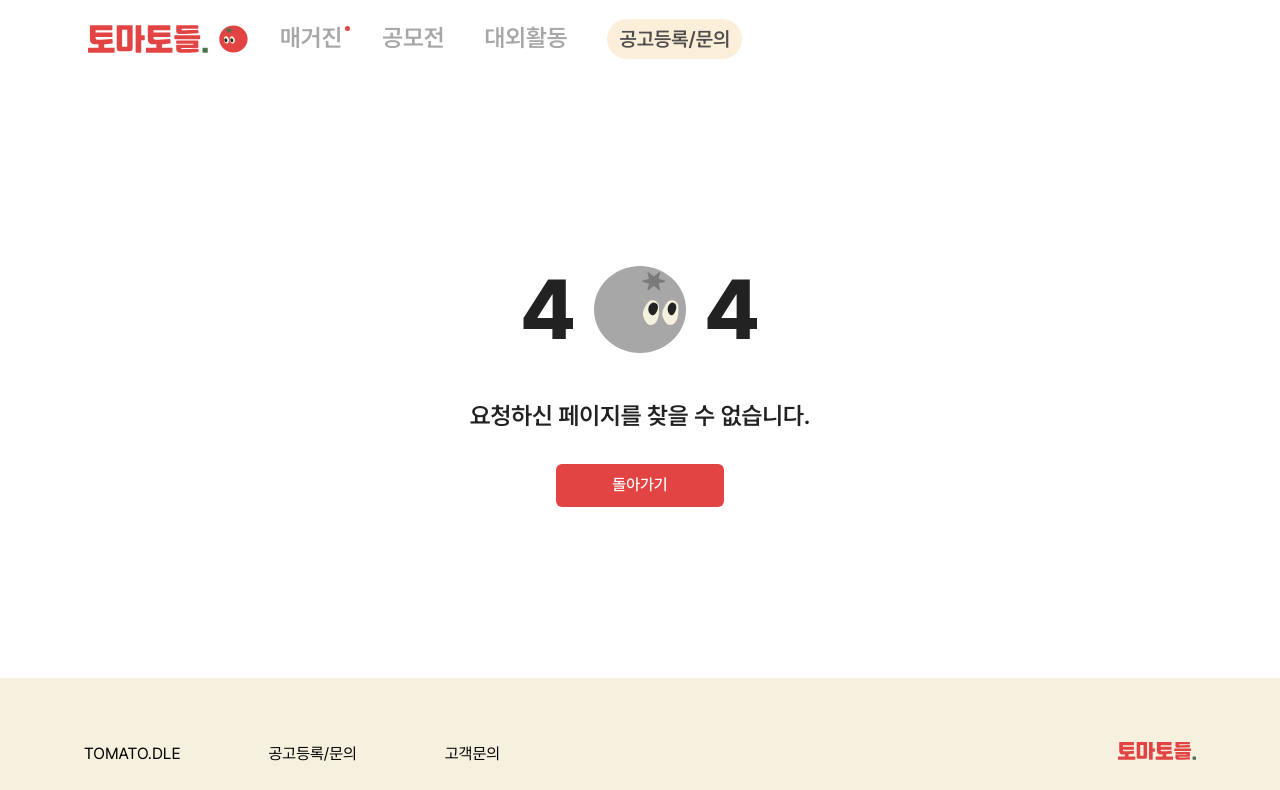
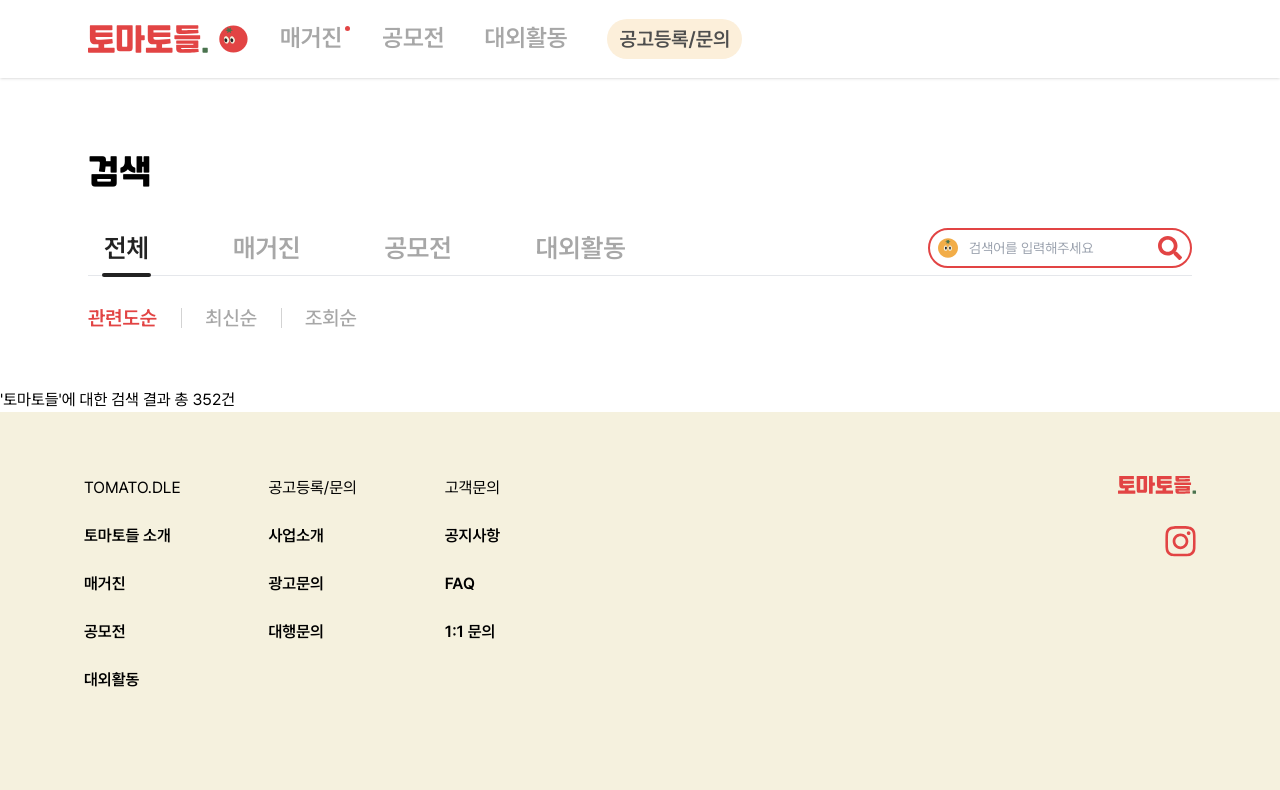
Before and after one commit to hminah0215/tomatoes, a Next.js app: page /search in a window 1280 px wide. Before the commit this address had no page. Shown: the top 790 px of the page. Built offline with nearby package versions, Linux system fonts and the light colour scheme.

Commit message:
feat: RPC로 검색 기능 구현 중

```diff
--- /dev/null
+++ b/src/app/search/page.tsx
@@ -0,0 +1,11 @@
+import SearchHeader from '@/containers/search/SearchHeader';
+import SearchResults from '@/containers/search/SearchResults';
+
+export default function SearchPage() {
+  return (
+    <>
+      <SearchHeader />
+      <SearchResults />
+    </>
+  );
+}
--- a/src/constants/consts.ts
+++ b/src/constants/consts.ts
@@ -91,5 +91,15 @@ export const contestFilters = {
   ],
 };
 
+export const searchFilters = {
+  전체: ['매거진', '공모전', '대외활동'],
+  매거진: [],
+  공모전: [],
+  대외활동: [],
+};
+
 // sortOptions 상수 정의
 export const sortOptions = ['관련도순', '최신순', '조회순', '마감순'];
+
+// sortSearchOptions 상수 정의
+export const sortSearchOptions = ['관련도순', '최신순', '조회순'];
--- /dev/null
+++ b/src/containers/search/SearchHeader.tsx
@@ -0,0 +1,102 @@
+'use client';
+
+import TabItem from '../contest/TabItem';
+import { useState } from 'react';
+import { searchFilters, sortSearchOptions } from '@/constants/consts';
+import SearchBar from '@/components/common/SearchBar';
+
+export default function SearchHeader() {
+  const tabs = Object.keys(searchFilters) as Array<keyof typeof searchFilters>;
+  const [activeTab, setActiveTab] =
+    useState<keyof typeof searchFilters>('전체');
+  const [activeSort, setActiveSort] = useState('관련도순');
+
+  const handleTabClick = (tab: keyof typeof searchFilters) => {
+    setActiveTab(tab);
+  };
+
+  return (
+    <>
+      {/* 웹 컴포넌트 */}
+      <section className="mb-14 hidden px-[88px] pt-[74px] md:block">
+        <h1 className="pb-7 font-recipe text-[32px] font-medium">검색</h1>
+
+        <section className="flex justify-between border-b-[1px] pl-[14px]">
+          <ul className="flex gap-20 whitespace-nowrap text-base">
+            {tabs.map((tab, index) => (
+              <TabItem
+                key={index}
+                tab={tab}
+                isActive={activeTab === tab}
+                onClick={() => handleTabClick(tab)} // 탭 클릭 시 동작
+              />
+            ))}
+          </ul>
+          <SearchBar placeholder="검색어를 입력해주세요" />
+        </section>
+
+        {/* 정렬 패널 */}
+        <div className="mt-7 flex items-center justify-between">
+          <ul className="flex gap-4 md:gap-12">
+            {sortSearchOptions.map((option, index) => (
+              <li
+                key={index}
+                className={`relative cursor-pointer text-sm font-medium md:text-xl ${
+                  activeSort === option
+                    ? 'font-semibold text-point-red-500'
+                    : 'text-sub-gray-200'
+                } ${index !== 0 ? 'before:absolute before:-left-6 before:top-1/2 before:h-[20px] before:w-[1px] before:-translate-y-1/2 before:transform before:bg-sub-gray-100 before:content-[""]' : ''}`}
+                onClick={() => {
+                  console.log('Sort option clicked:', option);
+                  setActiveSort(option); // 정렬 클릭 시 동작
+                }}
+              >
+                {option}
+              </li>
+            ))}
+          </ul>
+        </div>
+      </section>
+
+      {/* 모바일 컴포넌트 */}
+      <section className="md:hidden">
+        <h1 className="pb-7 font-recipe text-[32px] font-medium">공모전</h1>
+
+        <section className="flex justify-between border-b-[1px] pl-[14px]">
+          <ul className="flex gap-20 whitespace-nowrap text-base">
+            {tabs.map((tab, index) => (
+              <TabItem
+                key={index}
+                tab={tab}
+                isActive={activeTab === tab}
+                onClick={() => handleTabClick(tab)} // 탭 클릭 시 동작
+              />
+            ))}
+          </ul>
+        </section>
+
+        {/* 정렬 패널 */}
+        <div className="mt-7 flex items-center justify-between">
+          <ul className="flex gap-4 md:gap-12">
+            {sortSearchOptions.map((option, index) => (
+              <li
+                key={index}
+                className={`relative cursor-pointer text-sm font-medium md:text-xl ${
+                  activeSort === option
+                    ? 'font-semibold text-point-red-500'
+                    : 'text-sub-gray-200'
+                } ${index !== 0 ? 'before:absolute before:-left-6 before:top-1/2 before:h-[20px] before:w-[1px] before:-translate-y-1/2 before:transform before:bg-sub-gray-100 before:content-[""]' : ''}`}
+                onClick={() => {
+                  console.log('Sort option clicked:', option);
+                  setActiveSort(option); // 정렬 클릭 시 동작
+                }}
+              >
+                {option}
+              </li>
+            ))}
+          </ul>
+        </div>
+      </section>
+    </>
+  );
+}
--- /dev/null
+++ b/src/containers/search/SearchResults.tsx
@@ -0,0 +1,7 @@
+export default function SearchResults() {
+  return (
+    <>
+      <div>'토마토들'에 대한 검색 결과 총 352건</div>
+    </>
+  );
+}
```
Also changed, not shown: src/lib/fetchSearchResults.ts (added, +10 -0 lines).
